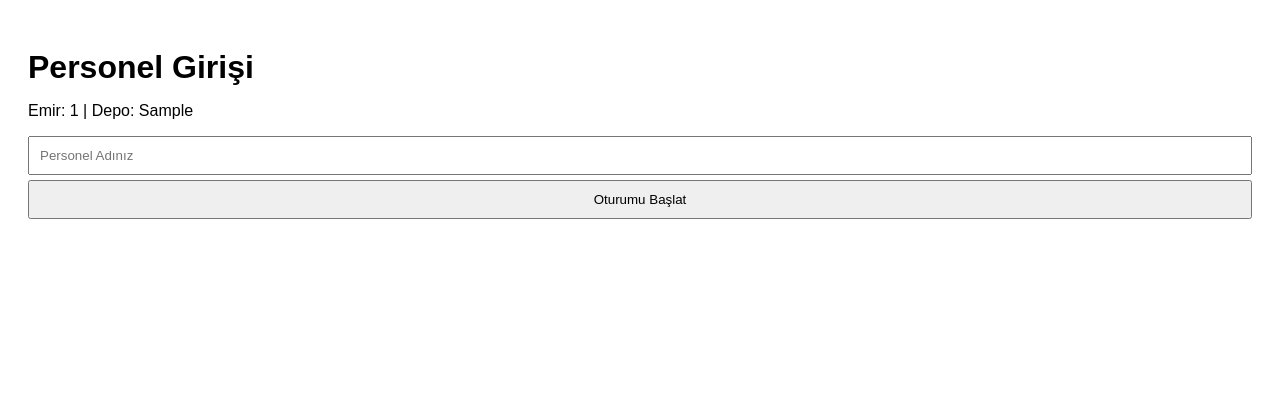
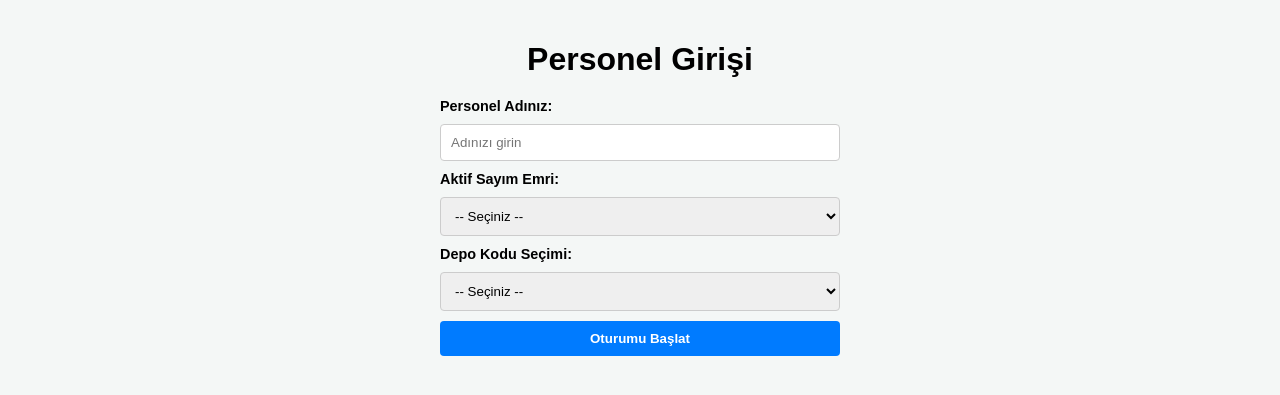
Before and after one commit to ozansbdk/stok-sayim, a Django app: template sayim/templates/sayim/personel_login.html in a window 1280 px wide. Shown: the top 395 px of the page. Run offline with Django 5.2, Linux system fonts and the light colour scheme; tables that the repository leaves empty hold one stand-in row (values such as "Sample post"); the template is opened without the code that fills it: values that come from a table or form of the project are taken from there, most other values are stand-ins (such as "Sample title", 1, 10 or a date in 2020); parts of the project's set-up code (start-up, migrations or seed data) failed here and were passed over.

Commit message:
fix: Login sonsuz dongusu kirildi. Login formuna Sayim Emri ve Depo secim alanlari eklendi.

```diff
--- a/sayim/templates/sayim/personel_login.html
+++ b/sayim/templates/sayim/personel_login.html
@@ -1,3 +1,4 @@
+{% load static %}
 <!DOCTYPE html>
 <html lang="tr">
 <head>
@@ -5,24 +6,38 @@
     <title>Personel Girişi</title>
     <meta name="viewport" content="width=device-width, initial-scale=1.0">
     <style>
-        /* SADECE TEMEL OKUNABİLİRLİK İÇİN STİL */
-        body { font-family: Arial, sans-serif; padding: 20px; }
-        input[type="text"], button { padding: 10px; margin: 5px 0; display: block; width: 100%; box-sizing: border-box; }
-        h1 { margin-bottom: 10px; }
+        /* TEMEL STİLLER */
+        body { font-family: Arial, sans-serif; padding: 20px; max-width: 400px; margin: auto; background-color: #f4f7f6; }
+        input[type="text"], button, select { padding: 10px; margin: 10px 0; display: block; width: 100%; box-sizing: border-box; border: 1px solid #ccc; border-radius: 4px; }
+        button { cursor: pointer; background-color: #007bff; color: white; border: none; font-weight: bold; }
+        h1 { margin-bottom: 20px; text-align: center; }
+        label { display: block; font-size: 0.9em; font-weight: bold; margin-top: 10px; }
     </style>
 </head>
 <body>
     <h1>Personel Girişi</h1>
 
-    <p>Emir: {{ sayim_emri_id }} | Depo: {{ depo_kodu }}</p>
-
     <form method="POST" action="{% url 'set_personel_session' %}">
         {% csrf_token %}
 
-        <input type="text" name="personel_adi" placeholder="Personel Adınız" required>
+        <label for="personel_adi_input">Personel Adınız:</label>
+        <input type="text" id="personel_adi_input" name="personel_adi" placeholder="Adınızı girin" required>
 
-        <input type="hidden" name="sayim_emri_id" value="{{ sayim_emri_id }}">
-        <input type="hidden" name="depo_kodu" value="{{ depo_kodu }}">
+        <label for="sayim_emri_select">Aktif Sayım Emri:</label>
+        <select id="sayim_emri_select" name="sayim_emri_id" required>
+            <option value="">-- Seçiniz --</option>
+            {% for emir in sayim_emirleri %}
+                <option value="{{ emir.id }}">{{ emir.ad }} ({{ emir.id }})</option>
+            {% endfor %}
+        </select>
+
+        <label for="depo_kodu_select">Depo Kodu Seçimi:</label>
+        <select id="depo_kodu_select" name="depo_kodu" required>
+            <option value="">-- Seçiniz --</option>
+            {% for kod in depo_kodlari %}
+                <option value="{{ kod }}">{{ kod }}</option>
+            {% endfor %}
+        </select>
 
         <button type="submit">Oturumu Başlat</button>
     </form>
```
Also changed, not shown: sayim/views.py (+17 -9 lines).
